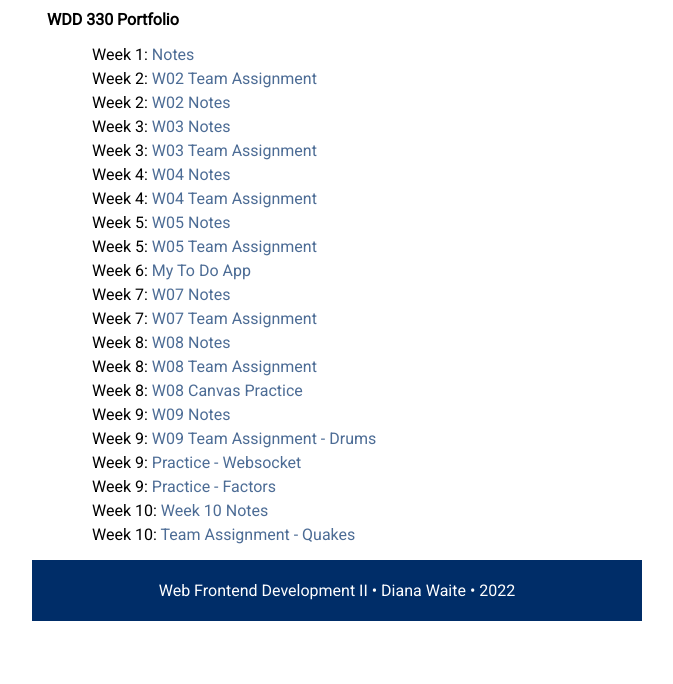
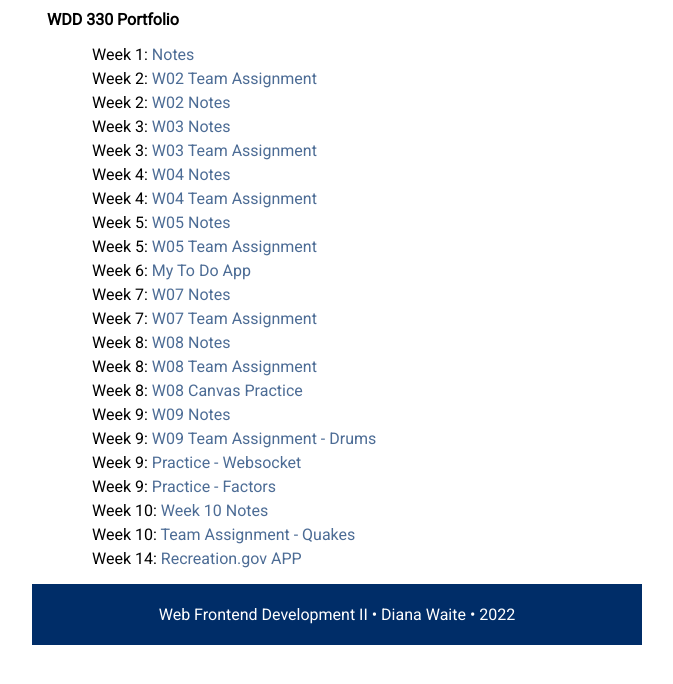
Before and after one commit to dianawaite/WDD330, a plain HTML site: page index.html in a window 1280 px wide. Shown: the part 80-764 px from the top of the page, without its empty margins (303-976 px from the left). Drawn offline with Linux system fonts and the light colour scheme.

Commit message:
added app to index page

```diff
--- a/index.html
+++ b/index.html
@@ -36,6 +36,7 @@
       <li>Week 9: <a href="/WDD330/week09/workers/factors.html">Practice - Factors</a></li>
       <li>Week 10: <a href="/WDD330/week10/notes10.txt">Week 10 Notes</a></li>
       <li>Week 10: <a href="/WDD330/week10/quakes/index.html">Team Assignment - Quakes</a></li>
+      <li>Week 14: <a href="/WDD330/recreation/main.html">Recreation.gov APP</a></li>
 
 
     </ol>
```
